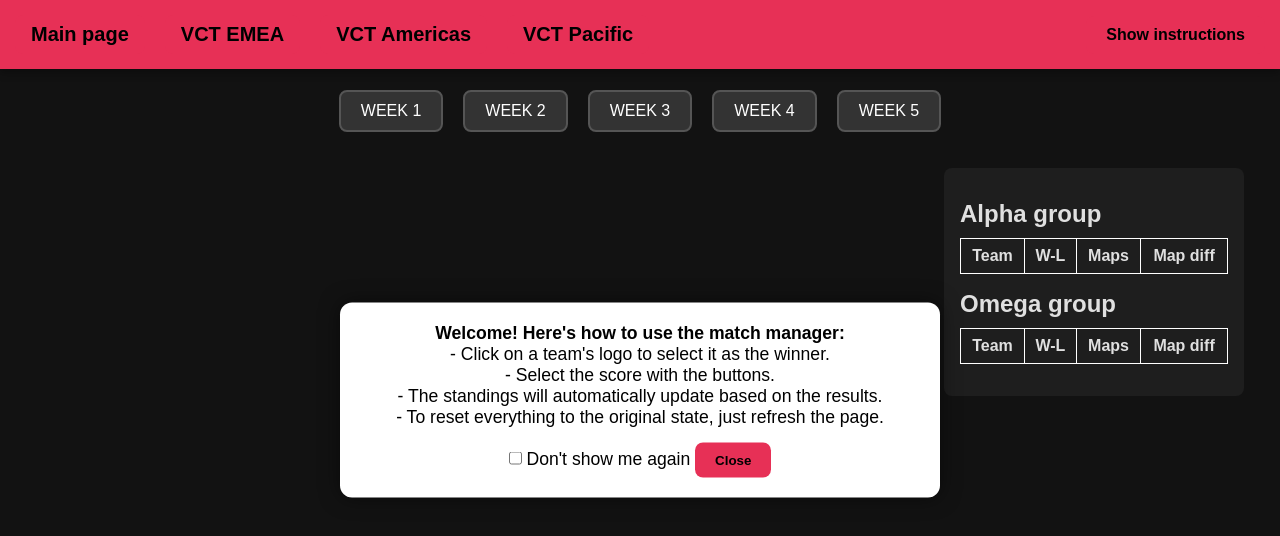
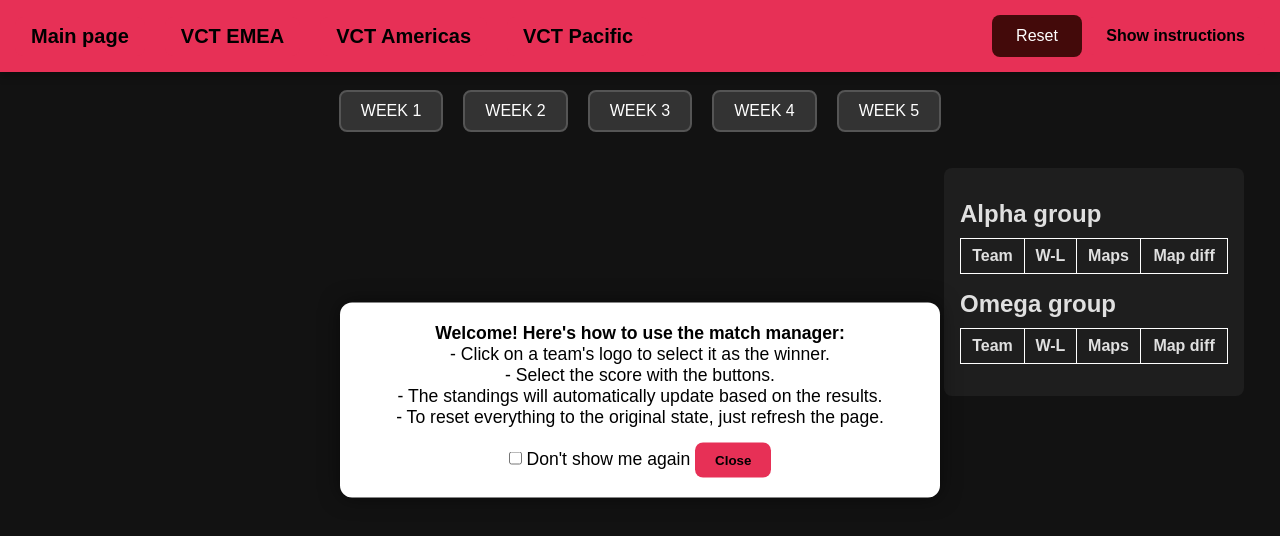
Before and after one commit to ssergio05/VCT-Simulator, a website: page Frontend/vct-china/vct-china.html in a window 1280 px wide. Drawn offline with Linux system fonts and the light colour scheme; no server answers.

Commit message:
reset button

```diff
--- a/Frontend/vct-americas/styleAmericas.css
+++ b/Frontend/vct-americas/styleAmericas.css
@@ -321,3 +321,19 @@
   background-color: #d44f07;
   transform: scale(1.05);
 }
+
+.reset-button {
+  padding: 12px 24px;
+  font-size: 16px;
+  background-color: rgb(67, 10, 10);
+  color: white;
+  border: none;
+  border-radius: 8px;
+  cursor: pointer;
+  transition: background-color 0.3s ease, transform 0.2s ease;
+}
+
+.reset-button:hover {
+  background-color: rgb(100, 20, 20); /* Un poco más claro */
+  transform: scale(1.05);
+}
--- a/Frontend/vct-china/styleChina.css
+++ b/Frontend/vct-china/styleChina.css
@@ -269,23 +269,6 @@
   color: white;
 }
 
-.reset-container {
-  width: 100%;
-  text-align: center;
-  margin-bottom: 20px; /* Espacio debajo del botón */
-}
-
-.reset-btn {
-  padding: 12px 24px;
-  font-size: 16px;
-  background-color: #e73056;
-  color: black;
-  border: none;
-  border-radius: 8px;
-  cursor: pointer;
-  transition: all 0.3s ease;
-}
-
 #instructions {
   position: fixed;
   top: 50%;
@@ -339,3 +322,19 @@
   background-color: #c62848;
   transform: scale(1.05);
 }
+
+.reset-button {
+  padding: 12px 24px;
+  font-size: 16px;
+  background-color: rgb(67, 10, 10);
+  color: white;
+  border: none;
+  border-radius: 8px;
+  cursor: pointer;
+  transition: background-color 0.3s ease, transform 0.2s ease;
+}
+
+.reset-button:hover {
+  background-color: rgb(100, 20, 20); /* Un poco más claro */
+  transform: scale(1.05);
+}
--- a/Frontend/vct-china/vct-china.html
+++ b/Frontend/vct-china/vct-china.html
@@ -29,8 +29,9 @@
       <a href="../vct-pacific/vct-pacific.html" class="navbar-title-pacific">VCT Pacific</a>
     </div>
     <div class="nav-right">
-    <button id="reactivarInstrucciones">Show instructions</button>
-  </div>
+      <button id="resetButton" class="reset-button">Reset</button>
+      <button id="reactivarInstrucciones">Show instructions</button>
+    </div>
   </nav>
 
   <main class="main-content">
--- a/Frontend/vct-china/vct-china.js
+++ b/Frontend/vct-china/vct-china.js
@@ -254,3 +254,12 @@
     actualizarSemana();
   });
 });
+
+document.getElementById("resetButton")?.addEventListener("click", async () => {
+  try {
+    await fetch("/api/sincronizar-resultados-confirmados", { method: "POST" });
+    location.reload();
+  } catch (error) {
+    console.error("Error al sincronizar resultados:", error);
+  }
+});
--- a/Frontend/vct-emea/styleEmea.css
+++ b/Frontend/vct-emea/styleEmea.css
@@ -269,23 +269,6 @@
   color: white;
 }
 
-.reset-container {
-  width: 100%;
-  text-align: center;
-  margin-bottom: 20px; /* Espacio debajo del botón */
-}
-
-.reset-btn {
-  padding: 12px 24px;
-  font-size: 16px;
-  background-color: #d3ff1e;
-  color: black;
-  border: none;
-  border-radius: 8px;
-  cursor: pointer;
-  transition: all 0.3s ease;
-}
-
 #instructions {
   position: fixed;
   top: 50%;
@@ -339,3 +322,19 @@
   background-color: #b5dd16;
   transform: scale(1.05);
 }
+
+.reset-button {
+  padding: 12px 24px;
+  font-size: 16px;
+  background-color: rgb(67, 10, 10);
+  color: white;
+  border: none;
+  border-radius: 8px;
+  cursor: pointer;
+  transition: background-color 0.3s ease, transform 0.2s ease;
+}
+
+.reset-button:hover {
+  background-color: rgb(100, 20, 20); /* Un poco más claro */
+  transform: scale(1.05);
+}
--- a/Frontend/vct-pacific/stylePacific.css
+++ b/Frontend/vct-pacific/stylePacific.css
@@ -270,23 +270,6 @@
   color: white;
 }
 
-.reset-container {
-  width: 100%;
-  text-align: center;
-  margin-bottom: 20px; /* Espacio debajo del botón */
-}
-
-.reset-btn {
-  padding: 12px 24px;
-  font-size: 16px;
-  background-color: #01D2D7;
-  color: black;
-  border: none;
-  border-radius: 8px;
-  cursor: pointer;
-  transition: all 0.3s ease;
-}
-
 #instructions {
   position: fixed;
   top: 50%;
@@ -340,3 +323,19 @@
   background-color: #01BFC3;
   transform: scale(1.05);
 }
+
+.reset-button {
+  padding: 12px 24px;
+  font-size: 16px;
+  background-color: rgb(67, 10, 10);
+  color: white;
+  border: none;
+  border-radius: 8px;
+  cursor: pointer;
+  transition: background-color 0.3s ease, transform 0.2s ease;
+}
+
+.reset-button:hover {
+  background-color: rgb(100, 20, 20); /* Un poco más claro */
+  transform: scale(1.05);
+}
```
Also changed, not shown: Frontend/vct-americas/vct-americas.html (+3 -2 lines), Frontend/vct-americas/vct-americas.js (+9 -0 lines), Frontend/vct-emea/vct-emea.html (+1 -0 lines), Frontend/vct-emea/vct-emea.js (+10 -0 lines), Frontend/vct-pacific/vct-pacific.html (+3 -2 lines), Frontend/vct-pacific/vct-pacific.js (+9 -0 lines).
